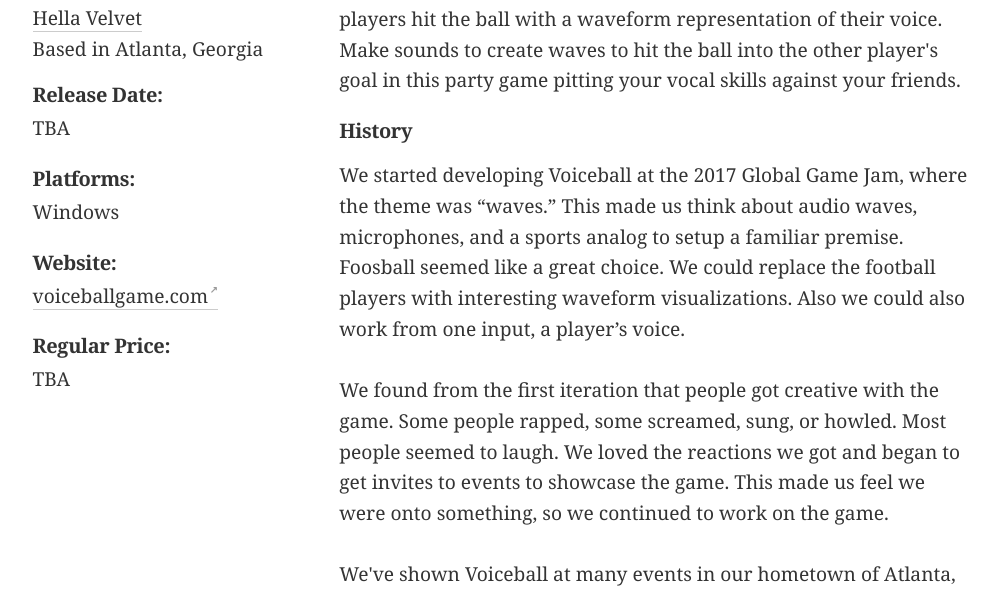
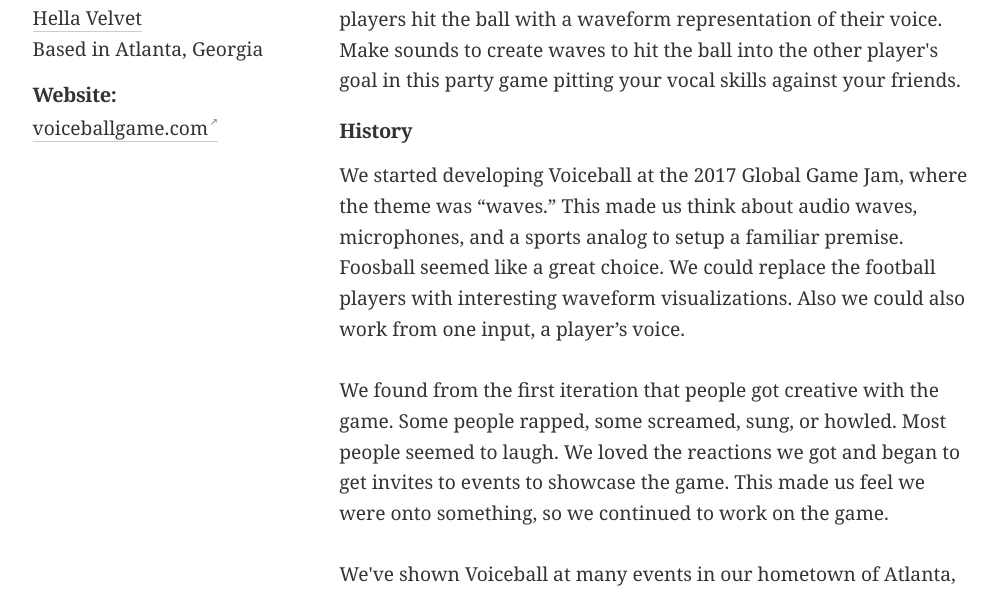
Before and after one commit to hellavelvet/hellavelvet.github.io, a plain HTML site: page press/voiceball/index.html in a window 1280 px wide. Shown: the part 788-1380 px from the top of the page, without its empty margins (273-1271 px from the left). Drawn offline with Linux system fonts and the light colour scheme.

Commit message:
comment out some TBA info about Voiceball

```diff
--- a/press/voiceball/index.html
+++ b/press/voiceball/index.html
@@ -44,16 +44,16 @@
               <a href="../">Hella Velvet</a><br />Based in Atlanta, Georgia
             </address>
           </div>
-          <div>
+          <!-- <div>
             <h3>Release Date:</h3>
             <p>TBA</p>
           </div>
           <div>
             <h3>Platforms:</h3>
             <p>
-              Windows
+              TBA
             </p>
-          </div>
+          </div> -->
           <div>
             <h3>Website:</h3>
             <p>
@@ -65,10 +65,10 @@
               >
             </p>
           </div>
-          <div>
+          <!-- <div>
             <h3>Regular Price:</h3>
             <p>TBA</p>
-          </div>
+          </div> -->
         </div>
         <div id="description" class="w-7 w-s-10">
           <div id="intro">
```
